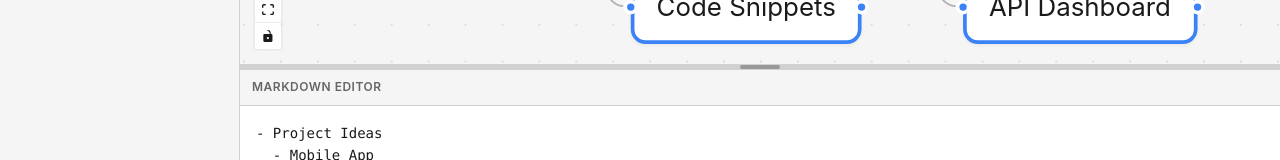
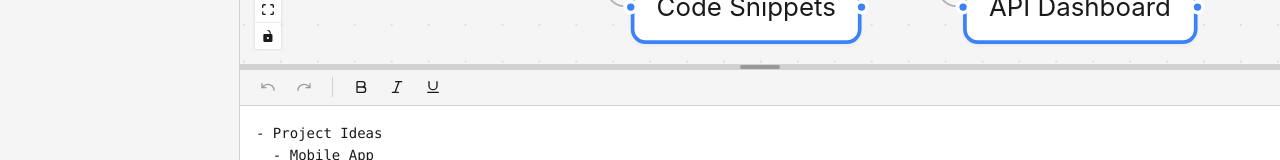
Before and after one commit to capt4ce/mindmap-md, a React (Vite) app: page / in a window 1280 px wide. Shown: the part 432-592 px from the top of the page. Built offline with nearby package versions, Linux system fonts and the light colour scheme.

Commit message:
feat: integrate EditorToolbar with undo/redo functionality

```diff
--- a/src/components/EditorPanel/index.tsx
+++ b/src/components/EditorPanel/index.tsx
@@ -1,5 +1,6 @@
 import { useCallback, useState, useEffect } from 'react'
 import './styles.css'
+import EditorToolbar from '../EditorToolbar'
 
 const INDENT_SIZE = 2
 
@@ -11,6 +12,13 @@ interface EditorPanelProps {
 
 export default function EditorPanel({ value, onChange, noteId }: EditorPanelProps) {
   const [localValue, setLocalValue] = useState(value)
+  const [history, setHistory] = useState<string[]>([value])
+  const [historyIndex, setHistoryIndex] = useState(0)
+  const [activeFormats, _setActiveFormats] = useState({
+    bold: false,
+    italic: false,
+    underline: false,
+  })
 
   useEffect(() => {
     setLocalValue(value)
@@ -19,8 +27,41 @@ export default function EditorPanel({ value, onChange, noteId }: EditorPanelProp
   const handleChange = useCallback((e: React.ChangeEvent<HTMLTextAreaElement>) => {
     const newValue = e.target.value
     setLocalValue(newValue)
+
+    // Push to history (remove future states if we're not at end)
+    const newHistory = history.slice(0, historyIndex + 1)
+    if (newHistory.length >= 50) {
+      newHistory.shift() // Remove oldest
+    }
+    newHistory.push(newValue)
+    setHistory(newHistory)
+    setHistoryIndex(newHistory.length - 1)
+
     onChange(newValue)
-  }, [onChange])
+  }, [history, historyIndex, onChange])
+
+  const handleUndo = useCallback(() => {
+    if (historyIndex > 0) {
+      const newIndex = historyIndex - 1
+      setHistoryIndex(newIndex)
+      setLocalValue(history[newIndex])
+      onChange(history[newIndex])
+    }
+  }, [history, historyIndex, onChange])
+
+  const handleRedo = useCallback(() => {
+    if (historyIndex < history.length - 1) {
+      const newIndex = historyIndex + 1
+      setHistoryIndex(newIndex)
+      setLocalValue(history[newIndex])
+      onChange(history[newIndex])
+    }
+  }, [history, historyIndex, onChange])
+
+  const handleFormat = useCallback((format: 'bold' | 'italic' | 'underline') => {
+    // Placeholder - will implement in Task 3
+    console.log('Format:', format)
+  }, [])
 
   const getLineIndent = (text: string, cursorPos: number): string => {
     const lineStart = text.lastIndexOf('\n', cursorPos - 1) + 1
@@ -127,8 +168,15 @@ export default function EditorPanel({ value, onChange, noteId }: EditorPanelProp
 
   return (
     <div className="editor-panel">
-      <div className="editor-toolbar">
-        <span className="toolbar-title">Markdown Editor</span>
+      <div className="editor-toolbar-container">
+        <EditorToolbar
+          canUndo={historyIndex > 0}
+          canRedo={historyIndex < history.length - 1}
+          activeFormats={activeFormats}
+          onUndo={handleUndo}
+          onRedo={handleRedo}
+          onFormat={handleFormat}
+        />
       </div>
       <div className="editor-content">
         <textarea
```
